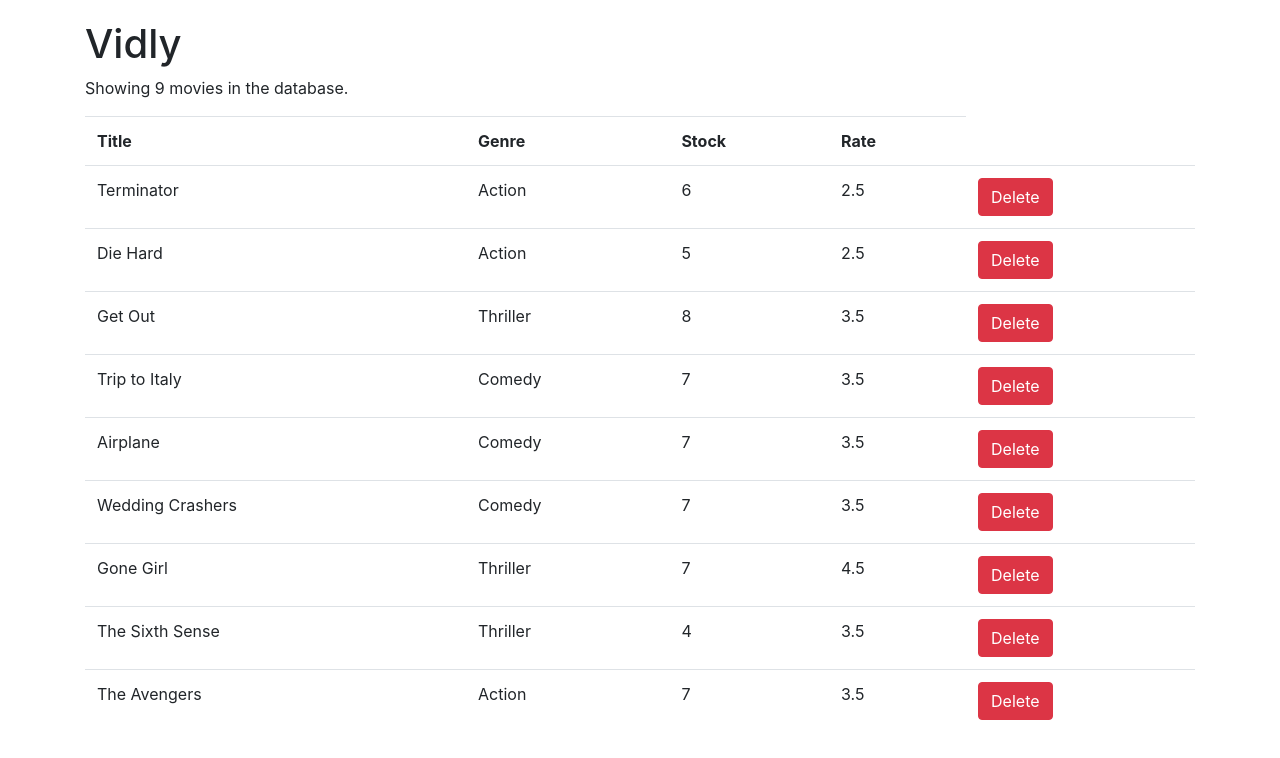
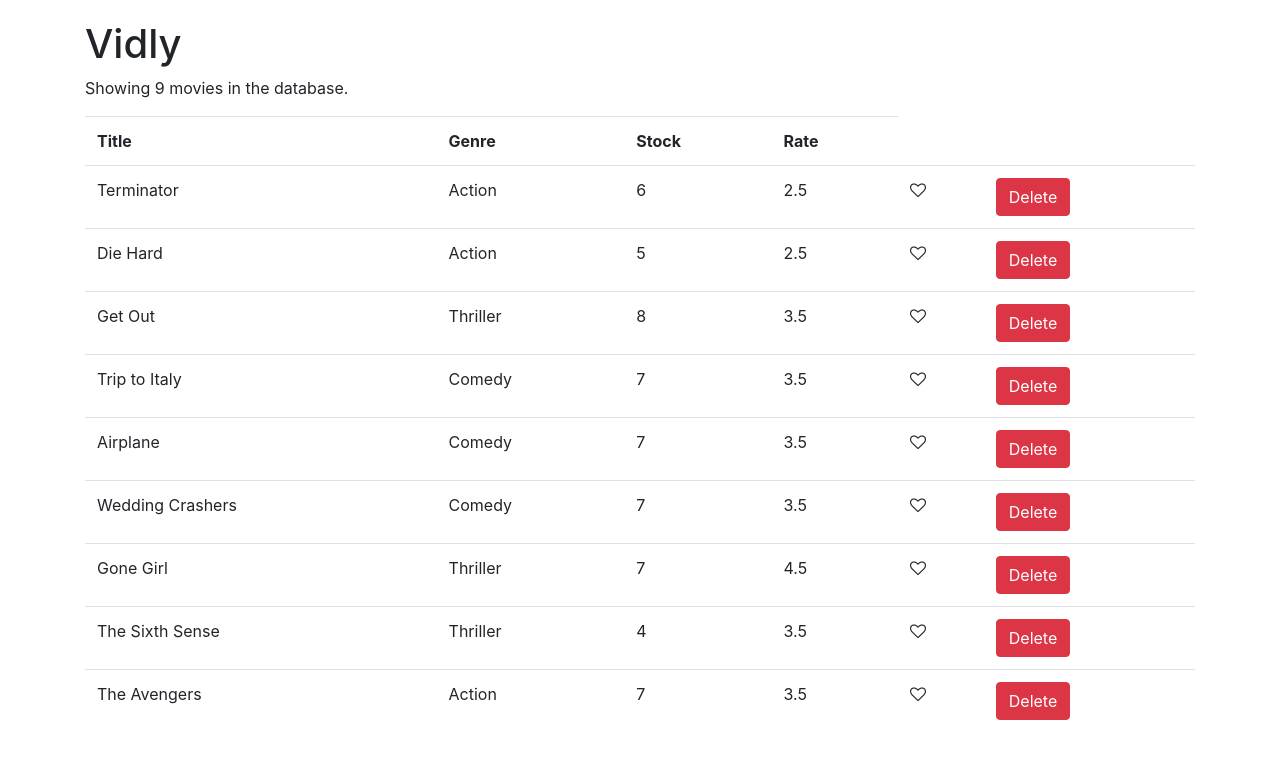
Before and after one commit to christineyoo/vidly, a React (Create React App) app: page / in a window 1280 px wide. Shown: the top 758 px of the page. Built offline with nearby package versions, Linux system fonts and the light colour scheme.

Commit message:
implemented like feature

```diff
--- a/src/components/movies.jsx
+++ b/src/components/movies.jsx
@@ -10,6 +10,18 @@ class Movies extends React.Component {
     const movies = this.state.movies.filter((m) => m._id !== movie._id);
     this.setState({ movies });
   };
+
+  handleLike = movie => {
+    const movies = [...this.state.movies];
+    // const index = movies.indexOf(movie);
+
+    if (!movie.liked) {
+          movie.liked = true;
+        } else {
+          movie.liked = !movie.liked
+        }
+    this.setState({ movies });
+  }
 
   render() {
       const { length: count } = this.state.movies;
@@ -36,6 +48,7 @@ class Movies extends React.Component {
                 <td>{movie.genre.name}</td>
                 <td>{movie.numberInStock}</td>
                 <td>{movie.dailyRentalRate}</td>
+                <td><i class={movie.liked ? 'fa fa-heart' : 'fa fa-heart-o'} aria-hidden="true" onClick={() => this.handleLike(movie)}></i></td>
                 <td>
                   <button
                     className='btn btn-danger'
```
